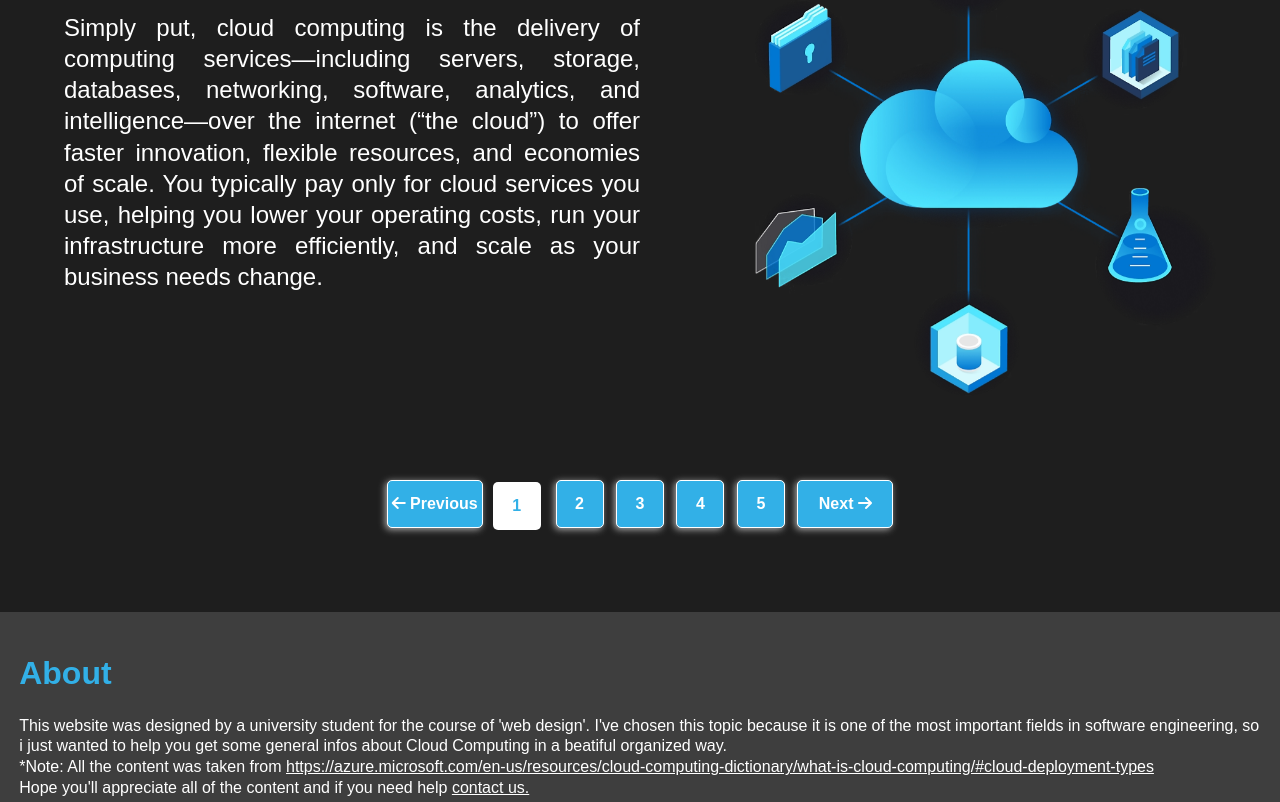
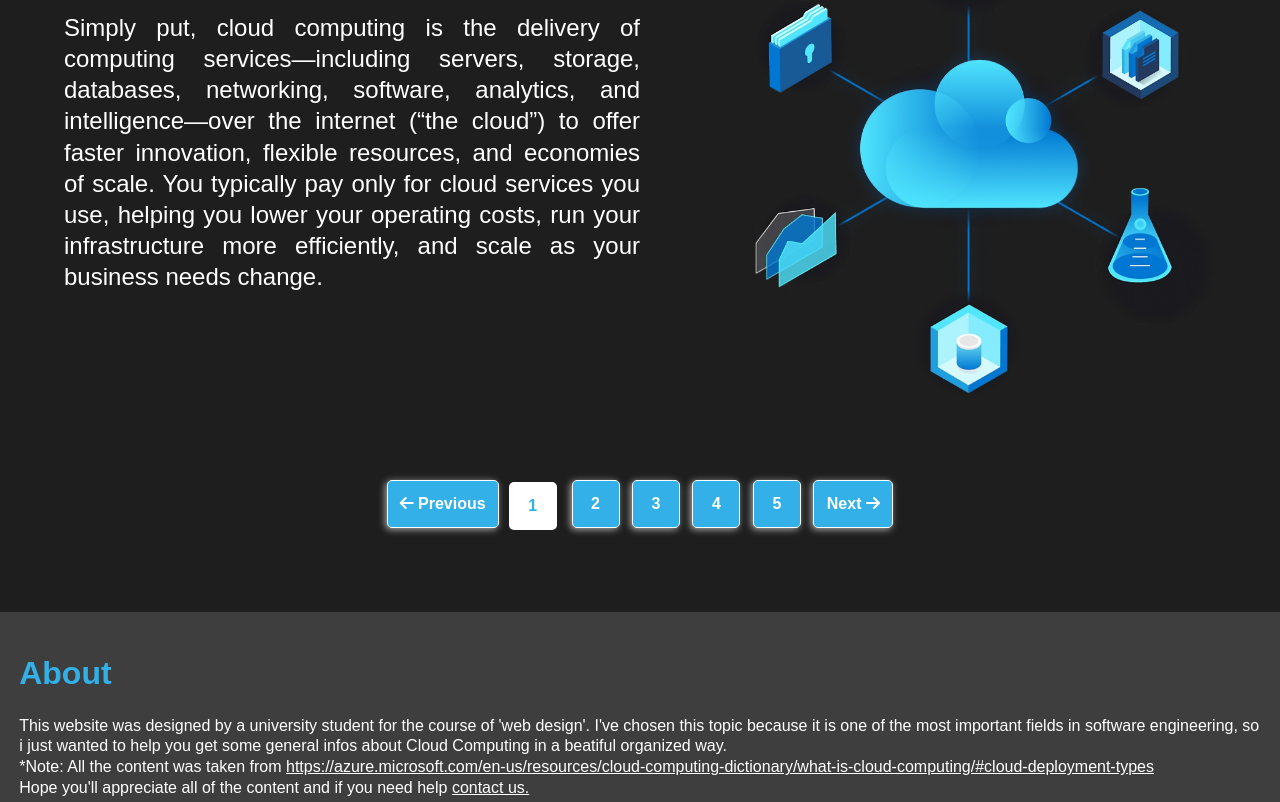
Before and after one commit to tooHighh/cloudComputing, a plain HTML site: page index.html in a window 1280 px wide. Shown: the part 1029-1831 px from the top of the page. Drawn offline with nearby package versions, Linux system fonts and the light colour scheme.

Commit message:
Update style.css

```diff
--- a/style.css
+++ b/style.css
@@ -399,9 +399,12 @@ nav h1 {
   box-shadow: rgb(173, 173, 173) -0.1em 0.1em 0.45em;
 }
 
-.shift .previous,
 .shift .next {
-  width: 6em;
+  width: 5em;
+}
+
+.shift .previous{
+  width: 7em;
 }
 
 .shift button:hover {
```
